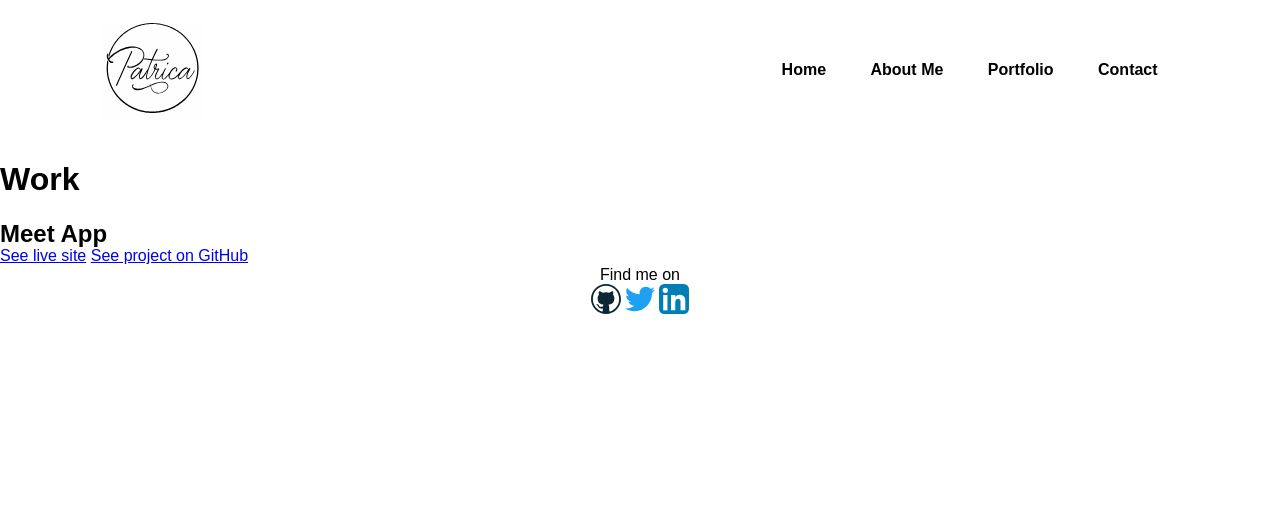
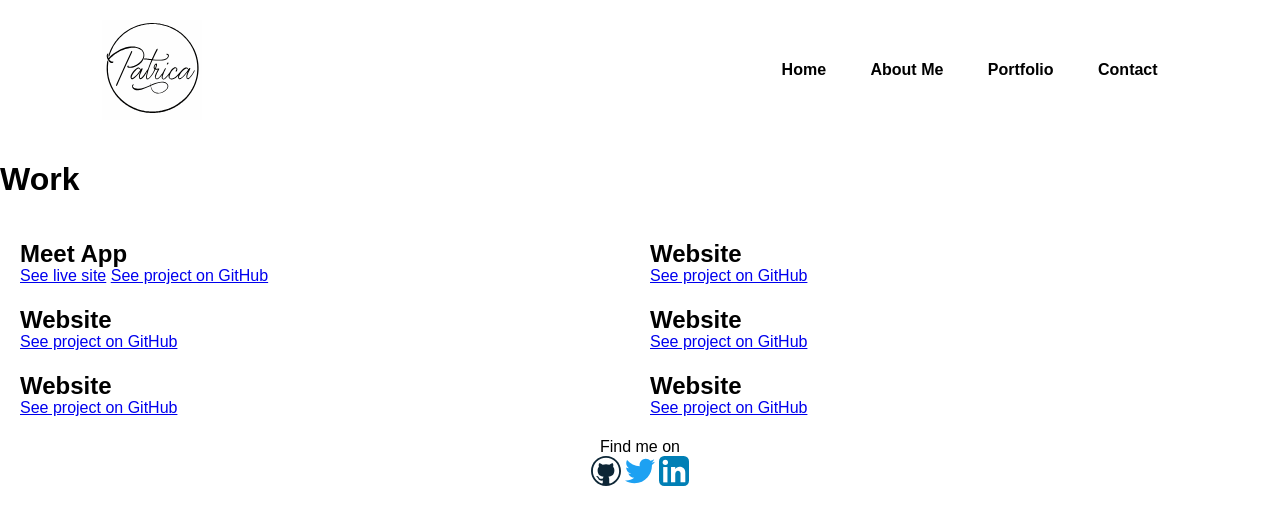
Before and after one commit to pjustinianogarcia/portfolio_webpage, a plain HTML site: page work.html in a window 1280 px wide. Drawn offline with nearby package versions, Linux system fonts and the light colour scheme.

Commit message:
Update work.html

```diff
--- a/work.html
+++ b/work.html
@@ -12,7 +12,8 @@
     <link rel="preconnect" href="https://fonts.gstatic.com" crossorigin>
     <link href="https://fonts.googleapis.com/css2?family=Montserrat:ital,wght@1,100&display=swap" rel="stylesheet">
     <link rel="stylesheet" type="text/css" href="css/styles.css">
-  <meta http-equiv="Content-Security-Policy" content="default-src 'self'; font-src 'self' https://fonts.gstatic.com; style-src 'self' 'unsafe-inline' https://fonts.googleapis.com;">
+    <meta http-equiv="Content-Security-Policy"
+        content="default-src 'self'; font-src 'self' https://fonts.gstatic.com; style-src 'self' 'unsafe-inline' https://fonts.googleapis.com;">
 
 
 </head>
@@ -22,27 +23,60 @@
         <img src="imgs/create-logo-patricia.svg" alt="logo" class="logo">
         <ul role="menubar" class="navigation-list">
             <li role="presentation">
-              <a href="index.html" role="menuitem" class="navigation-list__item navigation-list__item--active">Home</a>
+                <a href="index.html" role="menuitem"
+                    class="navigation-list__item navigation-list__item--active">Home</a>
             </li>
             <li role="presentation">
-              <a href="about.html" role="menuitem" class="navigation-list__item navigation-list__item--active">About Me</a>
+                <a href="about.html" role="menuitem" class="navigation-list__item navigation-list__item--active">About
+                    Me</a>
             </li>
             <li role="presentation">
-              <a href="portfolio.html" role="menuitem" class="navigation-list__item navigation-list__item--active">Portfolio</a>
+                <a href="portfolio.html" role="menuitem"
+                    class="navigation-list__item navigation-list__item--active">Portfolio</a>
             </li>
             <li role="presentation">
-              <a href="contact.html" role="menuitem" class="navigation-list__item navigation-list__item--active">Contact</a>
+                <a href="contact.html" role="menuitem"
+                    class="navigation-list__item navigation-list__item--active">Contact</a>
             </li>
         </ul>
     </nav>
     <div>
         <h1 class="tittle">Work</h1>
+        <div class="grid">
             <div class="grid__item">
                 <h2>Meet App</h2>
                 <a href="https://pjustinianogarcia.github.io/meet/">See live site</a>
                 <a href="https://github.com/pjustinianogarcia/meet">See project on GitHub</a>
+
+            </div>
+            <div class="grid__item">
+                <h2>Website</h2>
+
+                <a href="#">See project on GitHub</a>
+            </div>
+            <div class="grid__item">
+                <h2>Website</h2>
+
+                <a href="#">See project on GitHub</a>
+            </div>
+            <div class="grid__item">
+                <h2>Website</h2>
+
+                <a href="#">See project on GitHub</a>
+            </div>
+            <div class="grid__item">
+                <h2>Website</h2>
+
+                <a href="#">See project on GitHub</a>
+            </div>
+            <div class="grid__item">
+                <h2>Website</h2>
+
+                <a href="#">See project on GitHub</a>
             </div>
         </div>
+    </div>
+
     <footer class="page-footer">
         <p>Find me on</p>
         <div class="social media">
@@ -53,4 +87,5 @@
     </footer>
     <script src="js/tota11y.min.js"></script>
 </body>
+
 </html>
```
Lines whose indentation alone changed are shown as unchanged.
